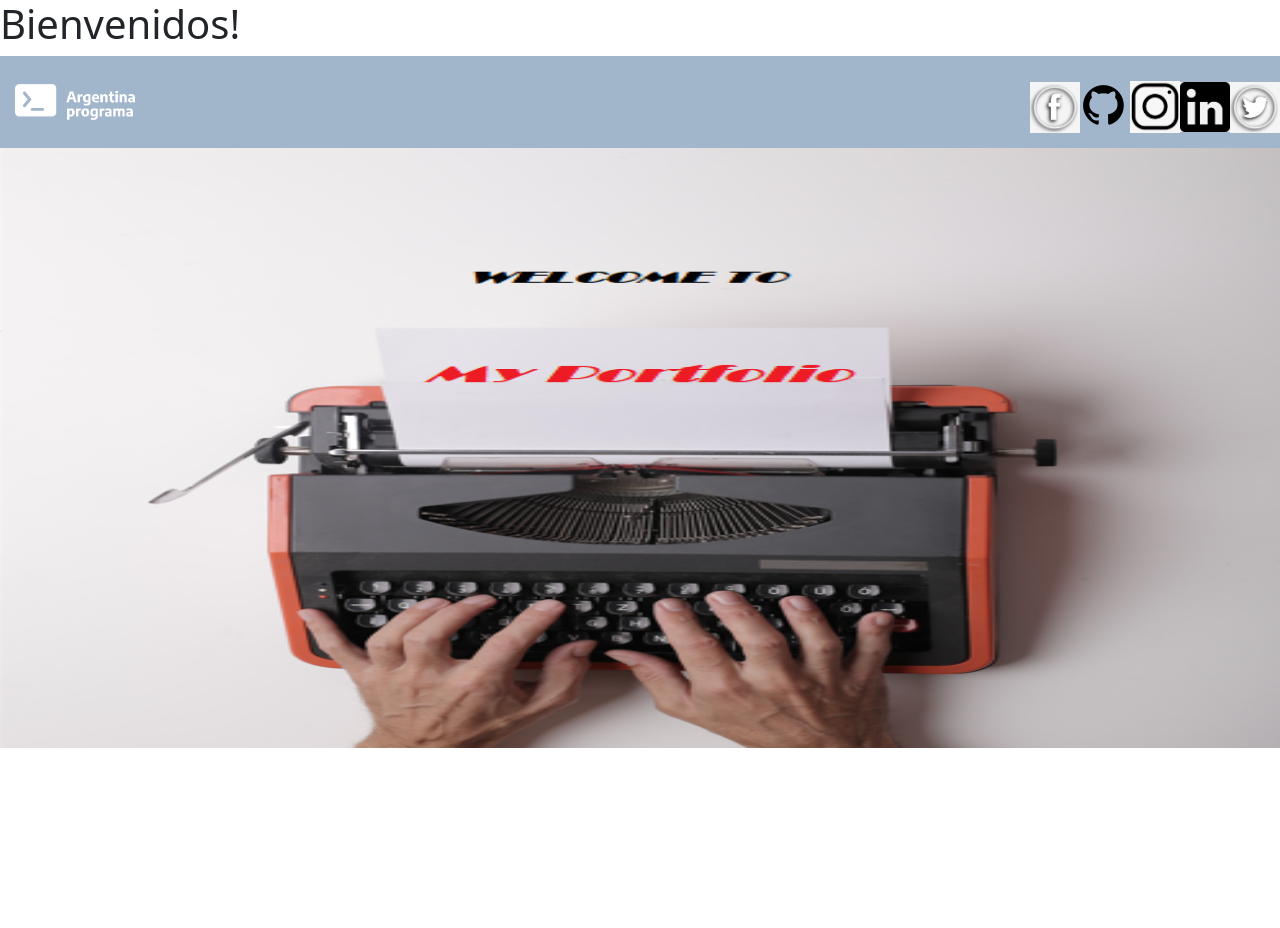
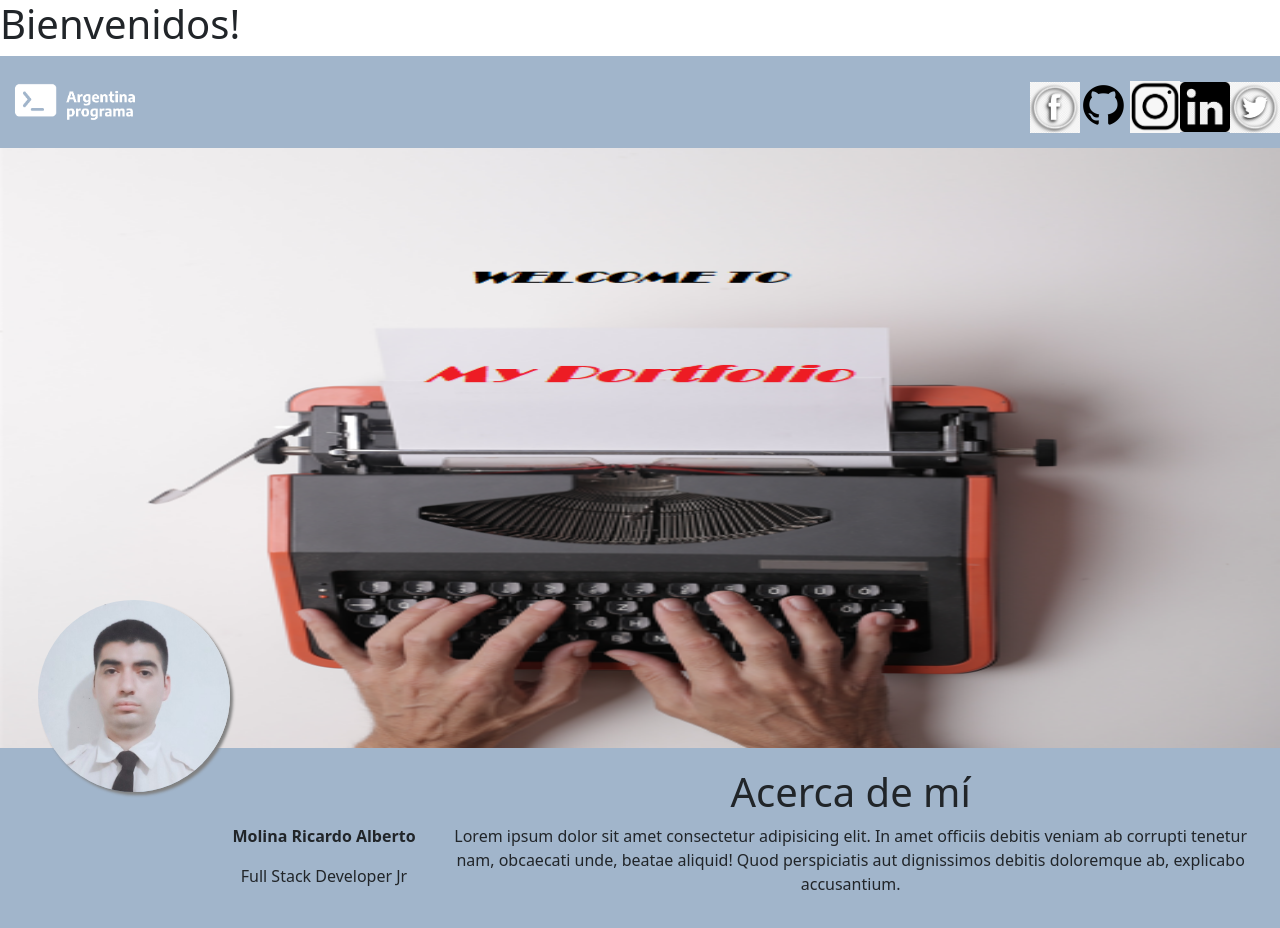
Before and after one commit to molinaricardo/portfolio-FrontEnd, an Angular app in the folder Portfolio_MolinaRicardo/: page / in a window 1280 px wide. Shown: the top 928 px of the page. Before the commit the page ends 800 px from the top, so only its background shows below. Built offline with nearby package versions, Linux system fonts and the light colour scheme.

Commit message:
acerca de
se creo el elemento acerca de. se agrego foto personal y se configuro estilo y tamaño de pantalla

```diff
--- a/Portfolio_MolinaRicardo/src/app/app.component.html
+++ b/Portfolio_MolinaRicardo/src/app/app.component.html
@@ -1 +1,2 @@
 <app-header></app-header>
+<app-acerca-de></app-acerca-de>
--- a/Portfolio_MolinaRicardo/src/app/app.module.ts
+++ b/Portfolio_MolinaRicardo/src/app/app.module.ts
@@ -7,6 +7,7 @@ import { HeaderComponent } from './components/header/header.component';
 import { LogoAPComponent } from './components/logo-ap/logo-ap.component';
 import { RedesComponent } from './components/redes/redes.component';
 import { BannerComponent } from './components/banner/banner.component';
+import { AcercaDeComponent } from './components/acerca-de/acerca-de.component';
 
 @NgModule({
   declarations: [
@@ -14,7 +15,8 @@ import { BannerComponent } from './components/banner/banner.component';
     HeaderComponent,
     LogoAPComponent,
     RedesComponent,
-    BannerComponent
+    BannerComponent,
+    AcercaDeComponent
   ],
   imports: [
     BrowserModule,
--- /dev/null
+++ b/Portfolio_MolinaRicardo/src/app/components/acerca-de/acerca-de.component.css
@@ -0,0 +1,33 @@
+.row{
+    padding: 20px;
+}
+div{
+    background-color: #a1b5cb;
+    text-align: center;
+}
+/*Estilo de la foto de perfil*/
+@media (min-width: 576px){
+    #fotodeperfil{
+        position: absolute;
+        width: 15%;
+        border-radius: 100%;
+        box-shadow: 3px 3px 3px grey;
+        left: 3%;
+        top: 600px;
+    }
+}
+@media (max-width: 575px){
+    #fotodeperfil{
+        position: absolute;
+        width: 30%;
+        border-radius: 100%;
+        box-shadow: 3px 3px 3px grey;
+        left: 33%;
+        top: 630px;
+    }
+}
+/*etiqueta nombre*/
+#nombre{
+    font-weight: bold;
+    margin-top: 30%;
+}
--- /dev/null
+++ b/Portfolio_MolinaRicardo/src/app/components/acerca-de/acerca-de.component.html
@@ -0,0 +1,16 @@
+<div class="row">
+    <div class="col-xs-12 col-sm-2 col-md-2 col-lg-2">
+        <img src="../../../assets/perfil.png"
+        class="img-fluid" id="fotodeperfil">
+    </div>
+    <div class="col-xs-12 col-sm-2 col-md-2 col-lg-2">
+        <P id="nombre">Molina Ricardo Alberto</P>
+        <p>Full Stack Developer Jr</p>
+    </div>
+    <div class="col-xs-12 col-sm-8 col-md-8 col-lg-8">
+        <span>
+            <h1>Acerca de mí</h1>
+            <p>Lorem ipsum dolor sit amet consectetur adipisicing elit. In amet officiis debitis veniam ab corrupti tenetur nam, obcaecati unde, beatae aliquid! Quod perspiciatis aut dignissimos debitis doloremque ab, explicabo accusantium.</p>
+        </span>
+    </div>
+</div>
--- /dev/null
+++ b/Portfolio_MolinaRicardo/src/app/components/acerca-de/acerca-de.component.ts
@@ -0,0 +1,15 @@
+import { Component, OnInit } from '@angular/core';
+
+@Component({
+  selector: 'app-acerca-de',
+  templateUrl: './acerca-de.component.html',
+  styleUrls: ['./acerca-de.component.css']
+})
+export class AcercaDeComponent implements OnInit {
+
+  constructor() { }
+
+  ngOnInit(): void {
+  }
+
+}
```
Also changed, not shown: Portfolio_MolinaRicardo/src/assets/perfil.png (added), 1 other file (tests, documents, lock files or other folders).
